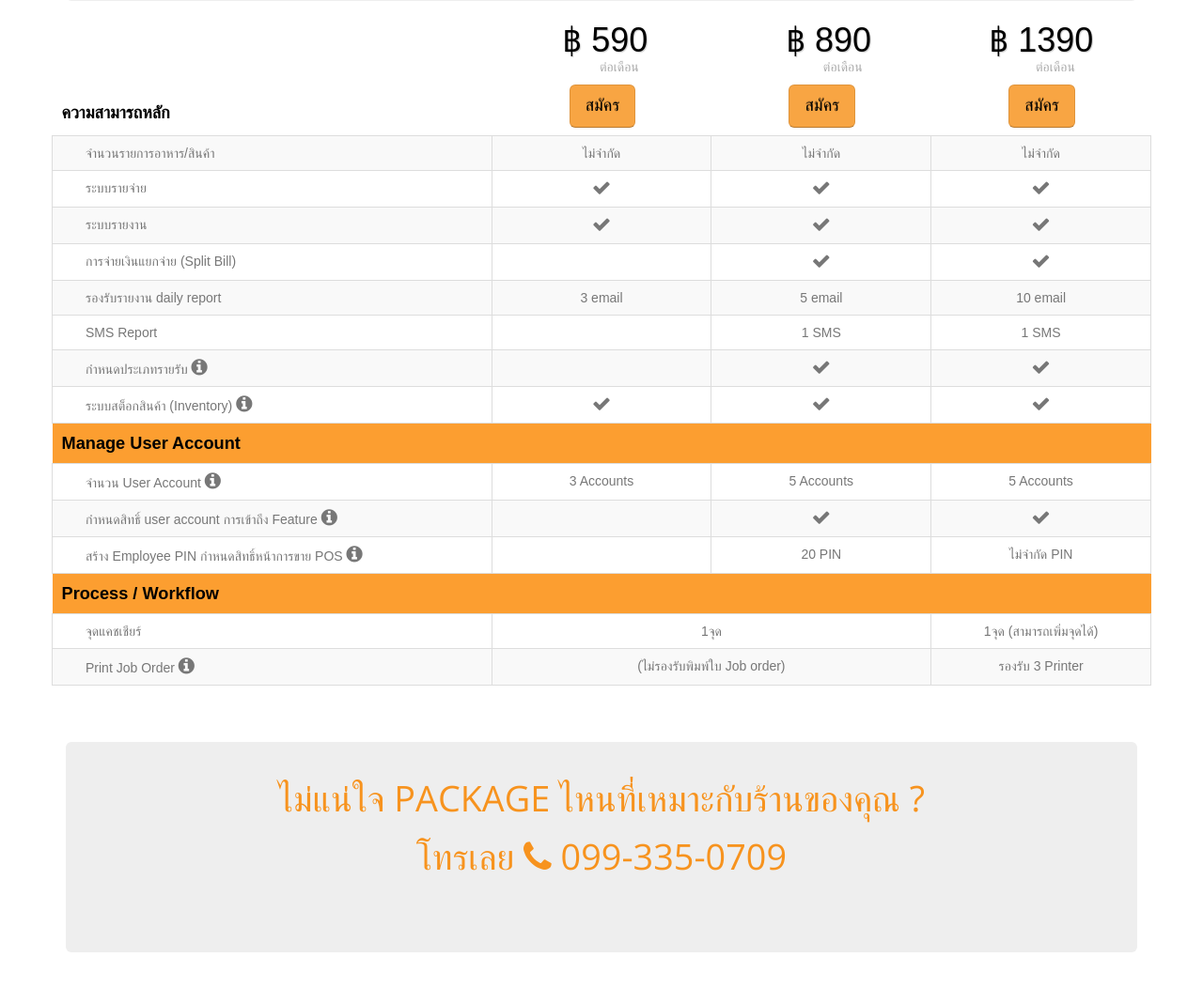
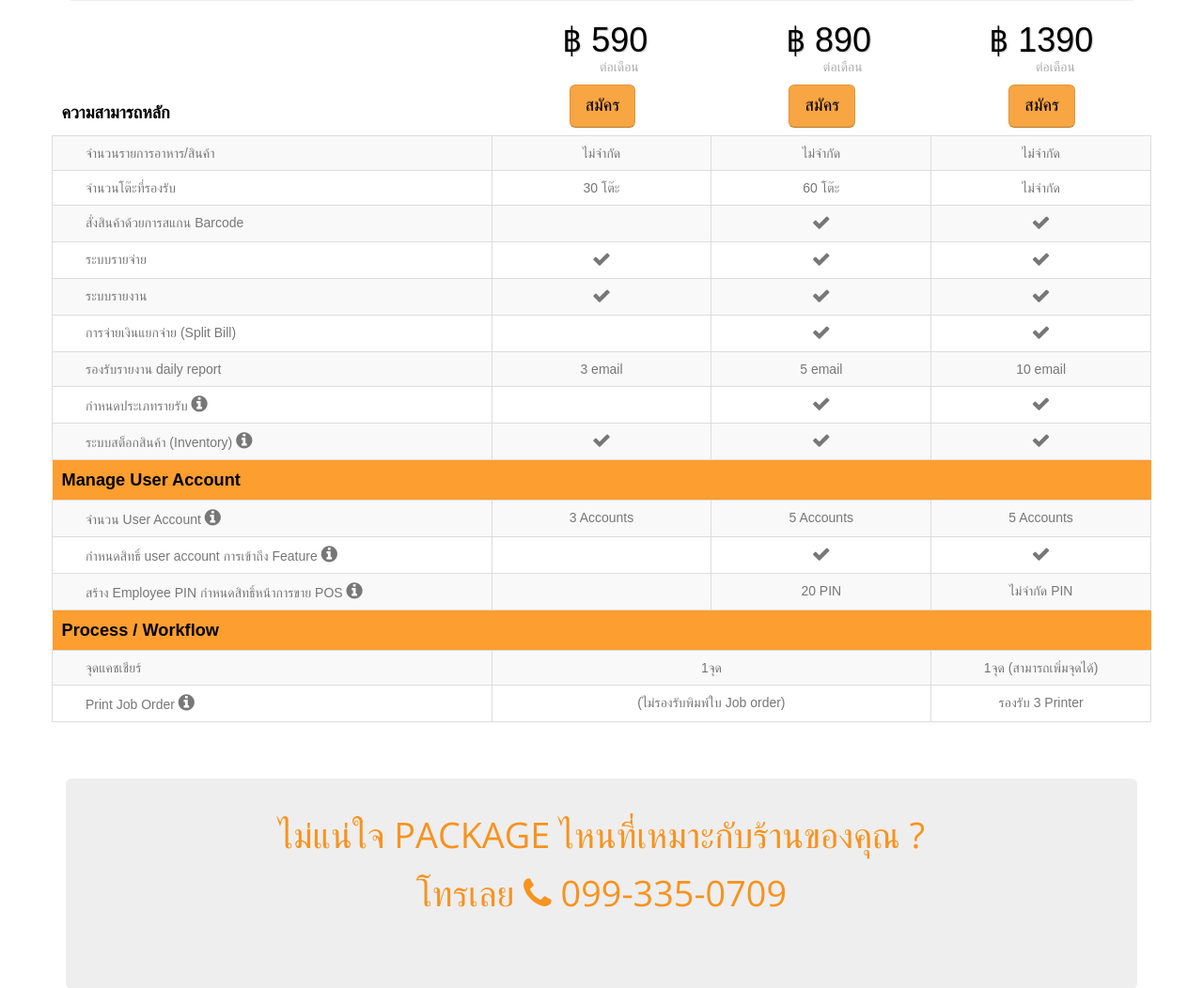
Before and after one commit to nuttapongegg/package.posx, a CodeIgniter 4 app: the page made by app/Views/Price.php in a window 1280 px wide. Shown: the part 361-1413 px from the top of the page at 94% size. Run offline with PHP 8.4 and a stand-in for CodeIgniter, Linux system fonts and the light colour scheme; the template is opened without the code that fills it, so the values that code supplies are empty; some libraries are stand-ins or nearby versions.

Commit message:
edit price

```diff
--- a/app/Views/Price.php
+++ b/app/Views/Price.php
@@ -169,12 +169,18 @@
                                     <td>ไม่จำกัด</td>
                                     <td>ไม่จำกัด</td>
                                 </tr>
-                                <!-- <tr class="border">
+                                <tr class="border">
                                     <td>จำนวนโต๊ะที่รองรับ</td>
                                     <td>30 โต๊ะ</td>
-                                    <td>100 โต๊ะ</td>
-                                    <td>100 โต๊ะ</td>
-                                </tr> -->
+                                    <td>60 โต๊ะ</td>
+                                    <td>ไม่จำกัด</td>
+                                </tr>
+                                <tr class="border">
+                                    <td>สั่งสินค้าด้วยการสแกน Barcode</td>
+                                    <td></td>
+                                    <td><i class="icon icon-check"></i></td>
+                                    <td><i class="icon icon-check"></i></td>
+                                </tr>
                                 <tr class="border">
                                     <td>ระบบรายจ่าย</td>
                                     <td><i class="icon icon-check"></i></td>
@@ -199,12 +205,12 @@
                                     <td>5 email</td>
                                     <td>10 email</td>
                                 </tr>
-                                <tr class="border">
+                                <!-- <tr class="border">
                                     <td>SMS Report</td>
                                     <td> </td>
                                     <td> 1 SMS</td>
                                     <td> 1 SMS</td>
-                                </tr>
+                                </tr> -->
                                 <tr class="border">
                                     <td>กำหนดประเภทรายรับ
                                         <i class="icon icon-info-circle" data-container="body" data-toggle="popover" data-trigger="hover" data-placement="right" data-content="ทางร้านสามารถกำหนดประเภทรายรับของแต่ละบิลได้เพื่อนำไปวิเคาระห์ยอดขาย เช่น Cash, VISA, Master Card, AIS Coupon" data-original-title="" title=""></i>
```
